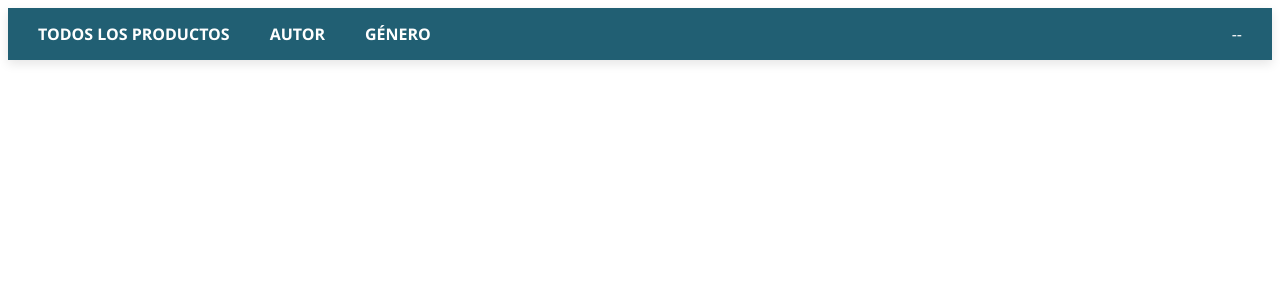
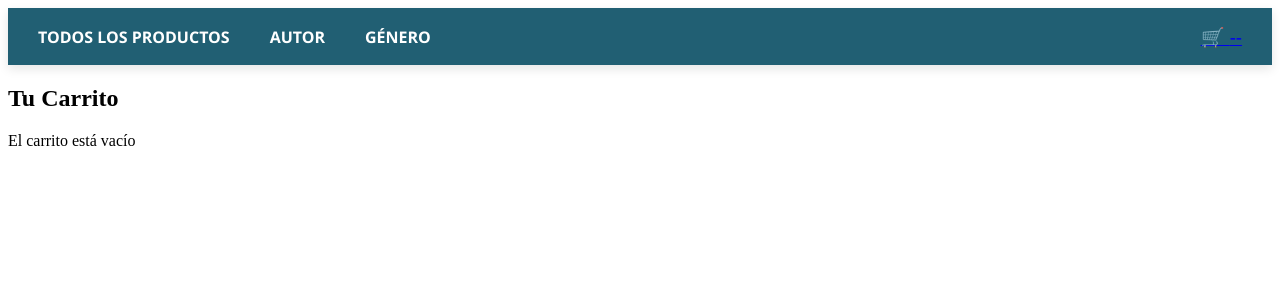
Before and after one commit to GuillerminaRinaldi/ReactJS-Rinaldi-ok, a React (Vite) app: page /cart in a window 1280 px wide. Shown: the top 300 px of the page. Built offline with nearby package versions, Linux system fonts and the light colour scheme.

Commit message:
desarrollo carrito

```diff
--- a/src/App.jsx
+++ b/src/App.jsx
@@ -1,17 +1,34 @@
 import { Routes, Route } from 'react-router-dom';
+import { useState } from 'react';
 import NavBar from './components/NavBar/NavBar';
 import ItemListContainer from './components/ItemListContainer/ItemListContainer';
 import ItemDetailContainer from './components/ItemDetailContainer/ItemDetailContainer';
-import CartWidget from './components/CartWidget/CartWidget';
+import Cart from './components/Cart/Cart';
 
 function App() {
+  const [cartItems, setCartItems] = useState([]);
+
+  const addItemToCart = (product, quantity) => {
+    const existingProduct = cartItems.find(item => item.id === product.id);
+    if (existingProduct) {
+      setCartItems(cartItems.map(item =>
+        item.id === product.id ? { ...item, quantity: item.quantity + quantity } : item
+      ));
+    } else {
+      setCartItems([...cartItems, { ...product, quantity }]);
+    }
+  };
+
+  const totalItemsInCart = cartItems.reduce((total, item) => total + item.quantity, 0);
+
   return (
     <div>
-      <NavBar />
+      <NavBar totalItemsInCart={totalItemsInCart} />
       <Routes>
         <Route path="/" element={<ItemListContainer />} />
         <Route path="/category/:category" element={<ItemListContainer />} />
-        <Route path="/product/:id" element={<ItemDetailContainer />} />
+        <Route path="/product/:id" element={<ItemDetailContainer addItemToCart={addItemToCart} />} />
+        <Route path="/cart" element={<Cart cartItems={cartItems} />} />
       </Routes>
     </div>
   );
--- /dev/null
+++ b/src/components/Cart/Cart.css
@@ -0,0 +1,20 @@
+.total-container {
+    display: flex;
+    justify-content: flex-end;
+    padding: 20px 0;
+  }
+
+  .total-button {
+    padding: 10px 20px;
+    background-color: #28a745;
+    color: white;
+    font-size: 1.2rem;
+    border: none;
+    border-radius: 5px;
+    cursor: pointer;
+    transition: background-color 0.3s;
+  }
+
+  .total-button:hover {
+    background-color: #218838;
+  }
--- a/src/components/Cart/Cart.jsx
+++ b/src/components/Cart/Cart.jsx
@@ -1,10 +1,13 @@
 const Cart = ({ cartItems }) => {
+const totalPrice = cartItems.reduce((total, item) => total + (item.precio * item.quantity), 0);
+
   return (
     <div>
       <h2>Tu Carrito</h2>
       {cartItems.length === 0 ? (
         <p>El carrito está vacío</p>
       ) : (
+        <div>
           <ul>
             {cartItems.map(item => (
               <li key={item.id}>
@@ -14,6 +17,13 @@ const Cart = ({ cartItems }) => {
               </li>
             ))}
           </ul>
+
+          <div className="total-container">
+            <button className="total-button">
+              Total: ${totalPrice.toFixed(2)}
+            </button>
+          </div>
+        </div>
       )}
     </div>
   );
--- /dev/null
+++ b/src/components/CartWidget/CartWidget.css
@@ -0,0 +1,9 @@
+.cart-widget {
+    font-size: 1.2rem;
+    cursor: pointer;
+    transition: transform 0.3s;
+  }
+
+  .cart-widget:hover {
+    transform: scale(1.1);
+  }
--- a/src/components/CartWidget/CartWidget.jsx
+++ b/src/components/CartWidget/CartWidget.jsx
@@ -1,9 +1,14 @@
-const CartWidget = () => {
-    return (
-      <div>
-        --
+import { Link } from 'react-router-dom';
+import './CartWidget.css';
+
+const CartWidget = ({ totalItemsInCart }) => {
+  return (
+    <Link to="/cart">
+      <div className="cart-widget">
+        🛒 {totalItemsInCart > 0 ? totalItemsInCart : '--'}
       </div>
-    );
-  };
+    </Link>
+  );
+};
 
-  export default CartWidget;
+export default CartWidget;
```
Also changed, not shown: src/components/NavBar/NavBar.jsx (line endings or trailing spaces). Lines whose indentation alone changed are shown as unchanged.
